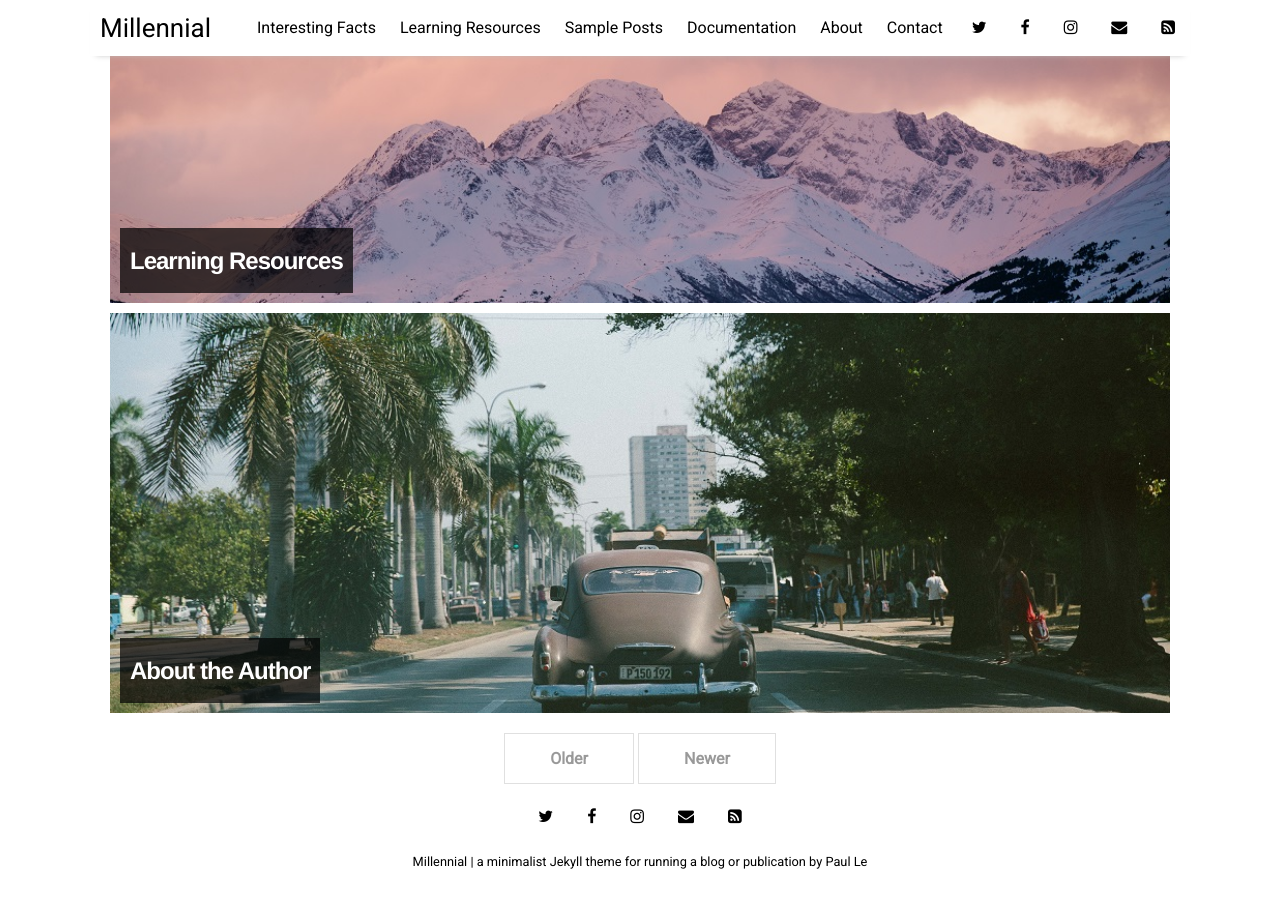
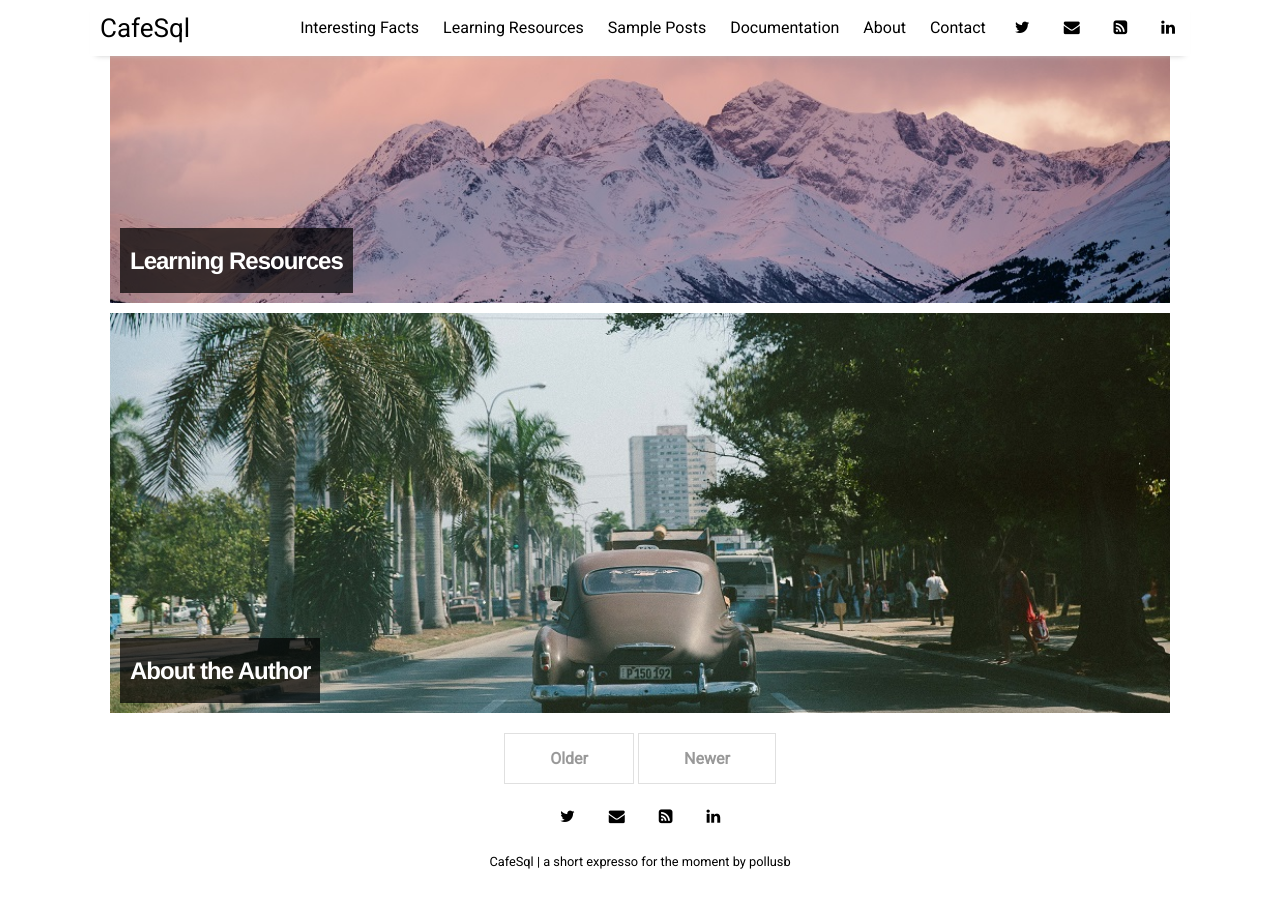
Before and after one commit to pollusb/pollusb.github.io, a Jekyll site: the page built from index.html, in a window 1280 px wide and 900 px high, scrolled down 1398 px. Built offline with Jekyll 4.4.1, drawn with Linux system fonts in a browser that asks for light colours; nearby versions of some CDN libraries; the list of posts is cut into pages by our own code.

Commit message:
title changes

```diff
--- a/_config.yml
+++ b/_config.yml
@@ -10,9 +10,9 @@ permalink:           /:title
 plugins:             [jekyll-paginate, jekyll-sitemap, jekyll-feed, jekyll-seo-tag]
 
 # Customise atom feed settings (this is where Jekyll-Feed gets configuration information)
-title:		           "Millennial"
-description:	       "a minimalist Jekyll theme for running a blog or publication"
-author:              "Paul Le"
+title:		           "CafeSql"
+description:	       "a short expresso for the moment"
+author:              "pollusb"
 
 # RSS 2.0 can be used instead of Atom by uncommenting following two lines
 #feed:
```
Also changed, not shown: _data/settings.yml (+4 -6 lines).
